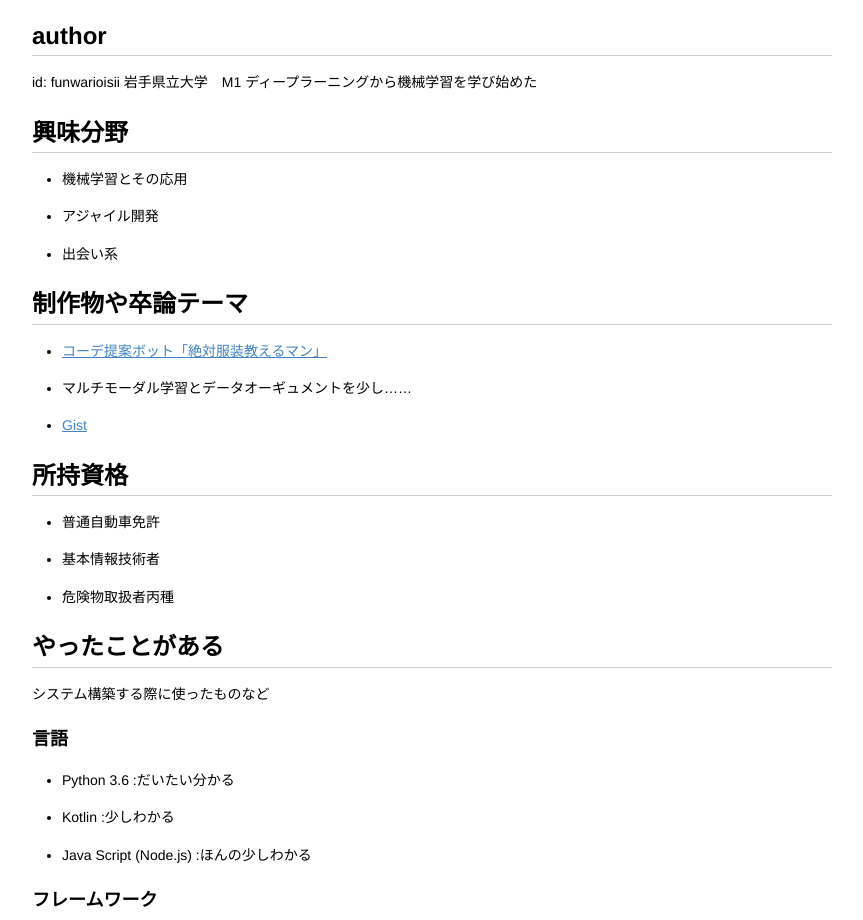
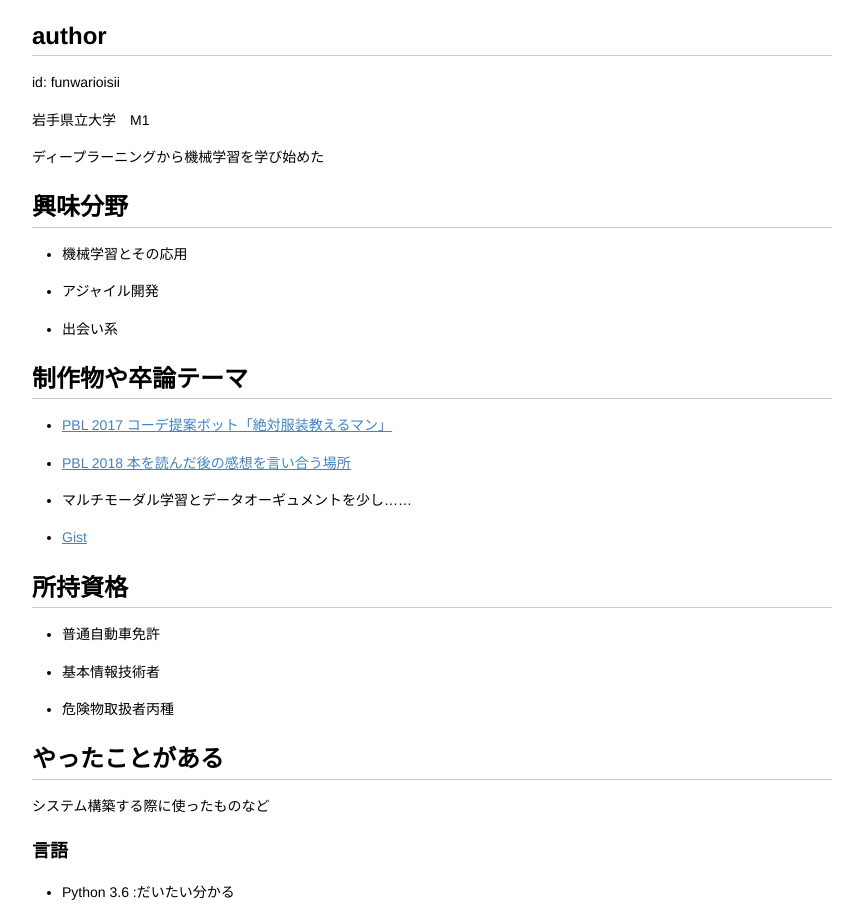
Before and after one commit to funwarioisii/funwarioisii.github.io, a plain HTML site: page index.html in a window 1280 px wide. Shown: the part 106-1026 px from the top of the page, without its empty margins (208-1071 px from the left). Drawn offline with Linux system fonts and the light colour scheme.

Commit message:
最近やっているところを追加した

```diff
--- a/index.html
+++ b/index.html
@@ -270,7 +270,9 @@ pre {
 <h1 class="title">Portfolio</h1>
 </header>
 <h2 id="author">author</h2>
-<p>id: funwarioisii 岩手県立大学　M1 ディープラーニングから機械学習を学び始めた</p>
+<p>id: funwarioisii</p>
+<p>岩手県立大学　M1</p>
+<p>ディープラーニングから機械学習を学び始めた</p>
 <h2 id="興味分野">興味分野</h2>
 <ul>
 <li><p>機械学習とその応用</p></li>
@@ -279,15 +281,16 @@ pre {
 </ul>
 <h2 id="制作物や卒論テーマ">制作物や卒論テーマ</h2>
 <ul>
-<li><p><a href="https://github.com/fashion-monster/LineBot">コーデ提案ボット「絶対服装教えるマン」</a></p></li>
-<li><p>マルチモーダル学習とデータオーギュメントを少し……</p></li>
-<li><p><a href="https://gist.github.com/funwarioisii">Gist</a></p></li>
+<li><a href="https://github.com/fashion-monster/LineBot">PBL 2017 コーデ提案ボット「絶対服装教えるマン」</a></li>
+<li><a href="https://github.com/yorumizi">PBL 2018 本を読んだ後の感想を言い合う場所</a></li>
+<li>マルチモーダル学習とデータオーギュメントを少し……</li>
+<li><a href="https://gist.github.com/funwarioisii">Gist</a></li>
 </ul>
 <h2 id="所持資格">所持資格</h2>
 <ul>
-<li><p>普通自動車免許</p></li>
-<li><p>基本情報技術者</p></li>
-<li><p>危険物取扱者丙種</p></li>
+<li>普通自動車免許</li>
+<li>基本情報技術者</li>
+<li>危険物取扱者丙種</li>
 </ul>
 <h2 id="やったことがある">やったことがある</h2>
 <p>システム構築する際に使ったものなど</p>
@@ -297,9 +300,10 @@ pre {
 <li>Kotlin :少しわかる</li>
 <li>Java Script (Node.js) :ほんの少しわかる</li>
 </ul>
-<h3 id="フレームワーク">フレームワーク</h3>
+<h3 id="webフレームワーク使う順">Webフレームワーク(使う順)</h3>
 <ul>
 <li>Flask (Python)</li>
+<li>Falcon(Python)</li>
 <li>Android (Kotlin)</li>
 <li>Spring Boot (Java)</li>
 <li>Bottle (Python)</li>
@@ -314,14 +318,14 @@ pre {
 </ul>
 <h3 id="その他よく使うもの">その他よく使うもの</h3>
 <ul>
-<li>Docker/nvidia-docker</li>
+<li>Docker / nvidia-docker / Kubernetes</li>
 <li>Ubuntu</li>
 <li>Git / GitHub</li>
 <li>Jupyter Notebook / Lab</li>
 <li>Redis</li>
 <li>Firebase</li>
-<li>Google Compute Engine</li>
-<li>Slack, Trello</li>
+<li>Google Compute Engine / Google Kubernetes Engine</li>
+<li>Slack, Trello, Kibela</li>
 </ul>
   </div>
 </body>
```
Also changed, not shown: 1 other file.
